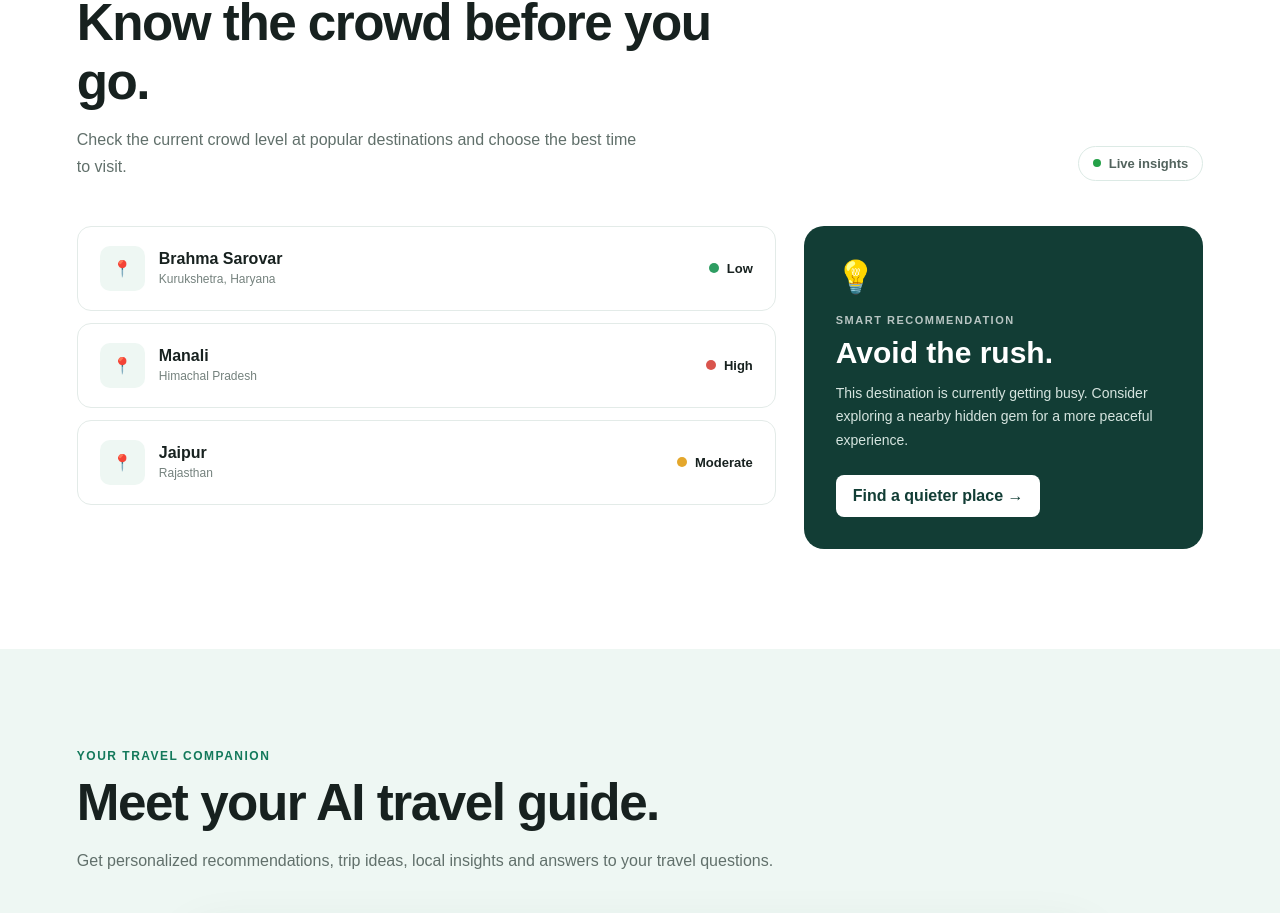
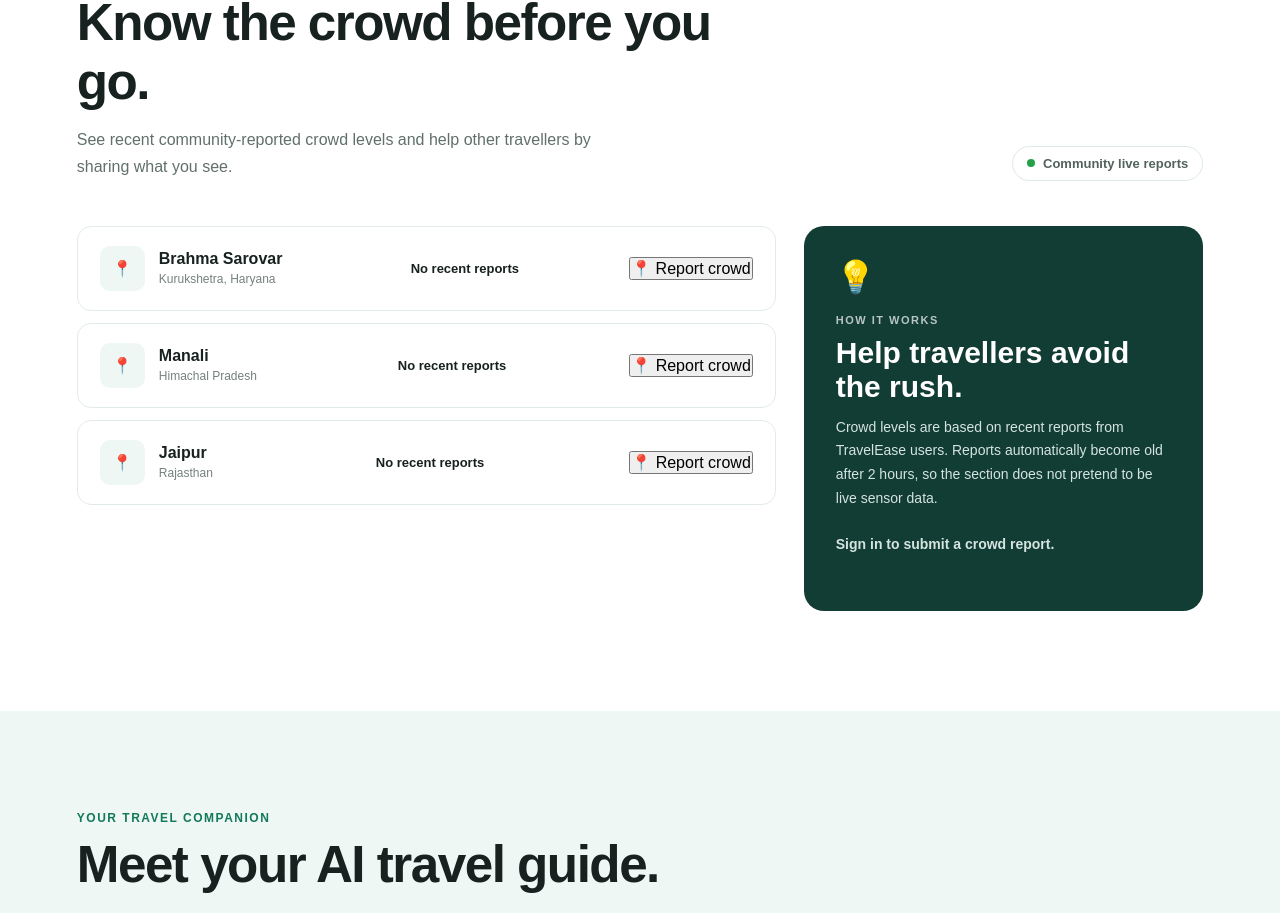
Before and after one commit to Ankit-Bidhan/smart-india-hackathon-project, a React (Vite) app: page / in a window 1280 px wide. Shown: the part 2419-3332 px from the top of the page. Built offline with nearby package versions, Linux system fonts and the light colour scheme; no server answers; the database is empty.

Commit message:
Make crowd insights community reported and time based

```diff
--- a/src/components/CrowdInsights.jsx
+++ b/src/components/CrowdInsights.jsx
@@ -1,107 +1,197 @@
+import { useEffect, useMemo, useState } from "react";
+import { addDoc, collection, getDocs, serverTimestamp } from "firebase/firestore";
+import { onAuthStateChanged } from "firebase/auth";
+
 import places from "../data/places";
+import { auth, db } from "../firebase";
+
+const REPORT_WINDOW_MS = 2 * 60 * 60 * 1000;
 
 function CrowdInsights() {
+    const [reports, setReports] = useState([]);
+    const [user, setUser] = useState(null);
+    const [selectedPlace, setSelectedPlace] = useState(null);
+    const [reporting, setReporting] = useState(false);
+    const [message, setMessage] = useState("");
+
+    useEffect(() => {
+        const unsubscribe = onAuthStateChanged(auth, setUser);
+        return () => unsubscribe();
+    }, []);
+
+    const loadReports = async () => {
+        try {
+            const snapshot = await getDocs(collection(db, "crowdReports"));
+            setReports(
+                snapshot.docs.map((item) => ({
+                    id: item.id,
+                    ...item.data(),
+                }))
+            );
+        } catch (error) {
+            console.error("Crowd reports loading error:", error);
+        }
+    };
+
+    useEffect(() => {
+        loadReports();
+        const interval = setInterval(loadReports, 60000);
+        return () => clearInterval(interval);
+    }, []);
+
+    const crowdData = useMemo(() => {
+        const now = Date.now();
+        const result = {};
+
+        places.forEach((place) => {
+            const recent = reports.filter((report) => {
+                if (report.placeId !== place.id) return false;
+                const created = report.createdAt?.toMillis
+                    ? report.createdAt.toMillis()
+                    : new Date(report.createdAt || 0).getTime();
+                return Number.isFinite(created) && now - created <= REPORT_WINDOW_MS;
+            });
+
+            const latestByUser = new Map();
+            recent.forEach((report) => {
+                const key = report.userId || report.id;
+                const existing = latestByUser.get(key);
+                const created = report.createdAt?.toMillis
+                    ? report.createdAt.toMillis()
+                    : new Date(report.createdAt || 0).getTime();
+                if (!existing || created > existing.created) {
+                    latestByUser.set(key, { ...report, created });
+                }
+            });
+
+            const counts = { Low: 0, Moderate: 0, High: 0 };
+            latestByUser.forEach((report) => {
+                if (counts[report.level] !== undefined) counts[report.level] += 1;
+            });
+
+            const total = counts.Low + counts.Moderate + counts.High;
+            let crowd = "No recent reports";
+            if (total > 0) {
+                if (counts.High >= counts.Moderate && counts.High >= counts.Low) crowd = "High";
+                else if (counts.Moderate >= counts.Low) crowd = "Moderate";
+                else crowd = "Low";
+            }
+
+            result[place.id] = { crowd, total, counts };
+        });
+
+        return result;
+    }, [reports]);
+
+    const submitReport = async (level) => {
+        if (!selectedPlace || !user || reporting) return;
+
+        setReporting(true);
+        setMessage("");
+
+        try {
+            await addDoc(collection(db, "crowdReports"), {
+                placeId: selectedPlace.id,
+                placeName: selectedPlace.name,
+                userId: user.uid,
+                level,
+                createdAt: serverTimestamp(),
+            });
+
+            setSelectedPlace(null);
+            setMessage("Thanks! Your crowd report is live for the next 2 hours. 📍");
+            await loadReports();
+        } catch (error) {
+            console.error("Crowd report error:", error);
+            setMessage("Could not submit the crowd report. Please try again.");
+        } finally {
+            setReporting(false);
+        }
+    };
+
     return (
         <section className="crowd-section" id="crowd">
-
             <div className="crowd-header">
-
                 <div>
-                    <p className="section-label">
-                        SMART TRAVEL INSIGHTS
-                    </p>
-
-                    <h2>
-                        Know the crowd before you go.
-                    </h2>
-
+                    <p className="section-label">SMART TRAVEL INSIGHTS</p>
+                    <h2>Know the crowd before you go.</h2>
                     <p className="crowd-intro">
-                        Check the current crowd level at popular
-                        destinations and choose the best time to visit.
+                        See recent community-reported crowd levels and help other travellers by sharing what you see.
                     </p>
                 </div>
 
                 <div className="live-indicator">
                     <span></span>
-                    Live insights
+                    Community live reports
+                </div>
             </div>
 
-            </div>
-
+            {message && <p className="crowd-message">{message}</p>}
 
             <div className="crowd-layout">
+                <div className="crowd-list">
+                    {places.map((place) => {
+                        const data = crowdData[place.id];
+                        const statusClass = data?.crowd.toLowerCase().replace(" ", "-");
 
-                {/* Crowd cards */}
-
-                <div className="crowd-list">
-
-                    {places.map((place) => (
-
+                        return (
                             <div className="crowd-card" key={place.id}>
-
                                 <div className="crowd-place">
-
-                                <div className="crowd-icon">
-                                    📍
-                                </div>
-
+                                    <div className="crowd-icon">📍</div>
                                     <div>
                                         <h3>{place.name}</h3>
                                         <p>{place.location}</p>
                                     </div>
-
                                 </div>
 
-
                                 <div className="crowd-status">
-
-                                <span
-                                    className={`status-dot ${place.crowd.toLowerCase()}`}
-                                ></span>
-
-                                <span>
-                                    {place.crowd}
-                                </span>
-
+                                    <span className={`status-dot ${statusClass}`}></span>
+                                    <span>{data?.crowd || "No recent reports"}</span>
+                                    {data?.total > 0 && <small>{data.total} report{data.total > 1 ? "s" : ""}</small>}
                                 </div>
 
+                                <button
+                                    className="crowd-report-btn"
+                                    onClick={() => setSelectedPlace(place)}
+                                >
+                                    📍 Report crowd
+                                </button>
+                            </div>
+                        );
+                    })}
                 </div>
 
-                    ))}
-
+                <div className="crowd-recommendation">
+                    <div className="recommendation-icon">💡</div>
+                    <p className="recommendation-label">HOW IT WORKS</p>
+                    <h3>Help travellers avoid the rush.</h3>
+                    <p>
+                        Crowd levels are based on recent reports from TravelEase users. Reports automatically become old after 2 hours, so the section does not pretend to be live sensor data.
+                    </p>
+                    {!user && <p><strong>Sign in to submit a crowd report.</strong></p>}
+                </div>
             </div>
 
+            {selectedPlace && (
+                <div className="guide-modal-overlay" onClick={() => setSelectedPlace(null)}>
+                    <div className="guide-modal" onClick={(event) => event.stopPropagation()}>
+                        <button className="modal-close" onClick={() => setSelectedPlace(null)}>✕</button>
+                        <div className="modal-icon">📍</div>
+                        <h2>How crowded is {selectedPlace.name}?</h2>
+                        <p>Your report will be counted for the next 2 hours.</p>
 
-                {/* Recommendation */}
-
-                <div className="crowd-recommendation">
-
-                    <div className="recommendation-icon">
-                        💡
+                        {!user ? (
+                            <p>Please sign in first to report the crowd.</p>
+                        ) : (
+                            <div className="crowd-report-options">
+                                <button disabled={reporting} onClick={() => submitReport("Low")}>🟢 Low</button>
+                                <button disabled={reporting} onClick={() => submitReport("Moderate")}>🟡 Moderate</button>
+                                <button disabled={reporting} onClick={() => submitReport("High")}>🔴 High</button>
                             </div>
-
-                    <p className="recommendation-label">
-                        SMART RECOMMENDATION
-                    </p>
-
-                    <h3>
-                        Avoid the rush.
-                    </h3>
-
-                    <p>
-                        This destination is currently getting busy.
-                        Consider exploring a nearby hidden gem for
-                        a more peaceful experience.
-                    </p>
-
-                    <button>
-                        Find a quieter place →
-                    </button>
-
+                        )}
                     </div>
-
                 </div>
-
+            )}
         </section>
     );
 }
```
Lines whose indentation alone changed are shown as unchanged.
